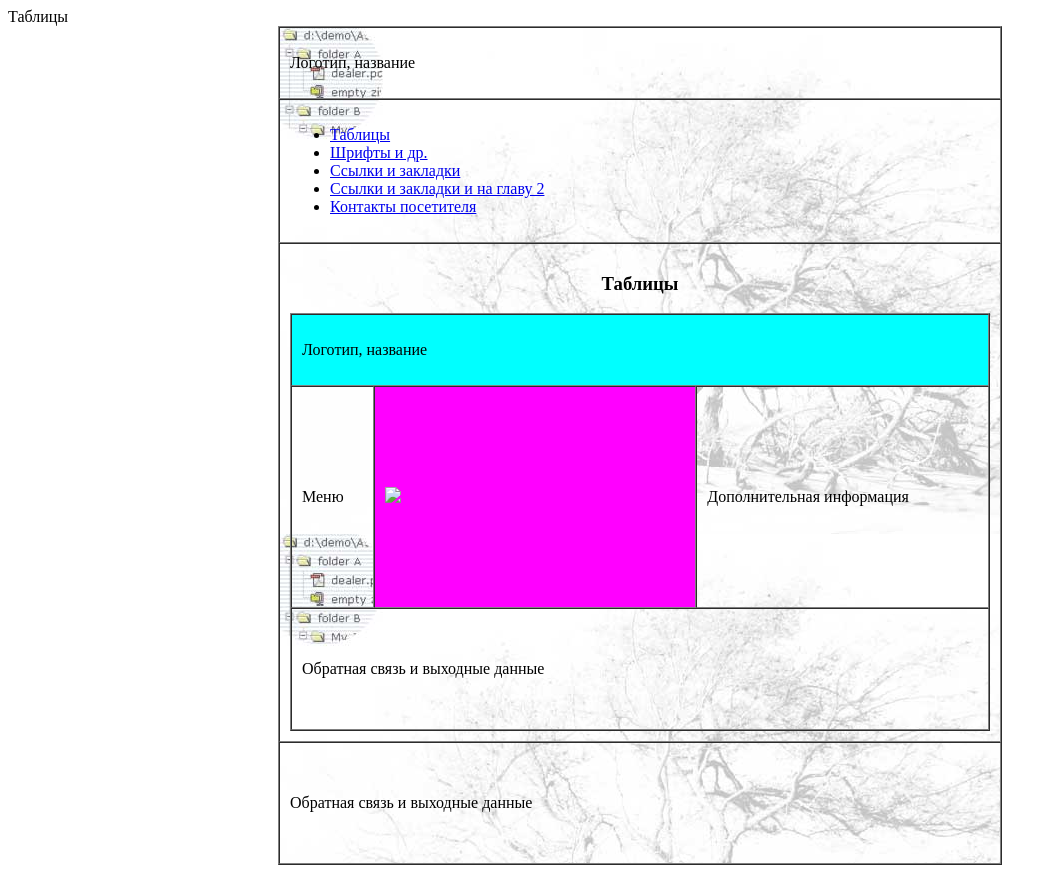
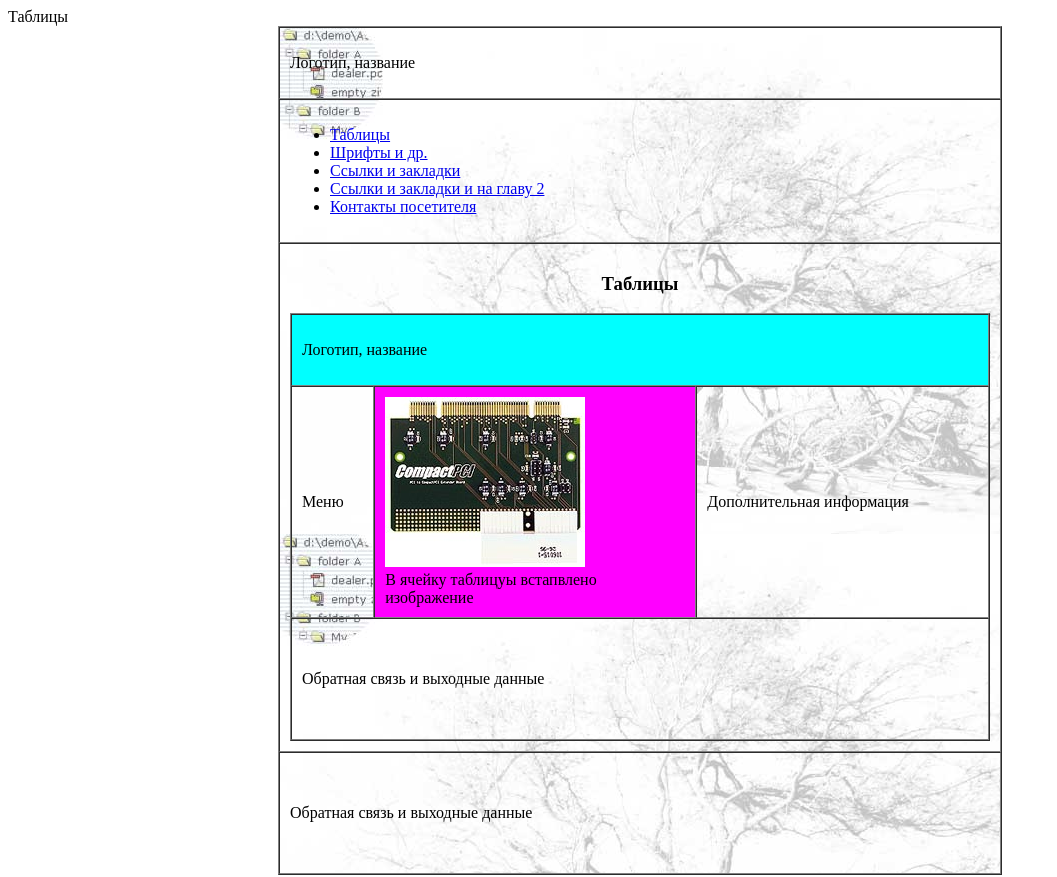
Before and after one commit to vmarshirov/2024_BWT, a plain HTML site: page tables/index.html in a window 1280 px wide. Shown: the top 877 px of the page, without its empty margins (0-1057 px from the left). Drawn offline with Linux system fonts and the light colour scheme.

Commit message:
img to table

```diff
--- a/tables/index.html
+++ b/tables/index.html
@@ -52,7 +52,8 @@
                         </td>
 
                         <td bgcolor="Fuchsia" width="300px">
-                            <img src="../030_images/perl.gif" width="200">
+                            <img src="../images/src.jpg" width="200">
+                            <br>В ячейку таблицуы встапвлено изображение
                         </td>
 
                         <td>
```
